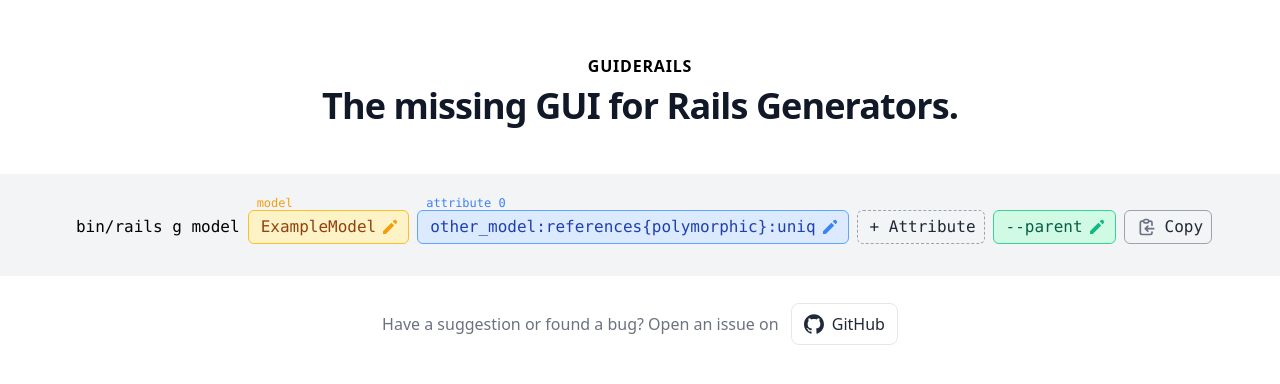
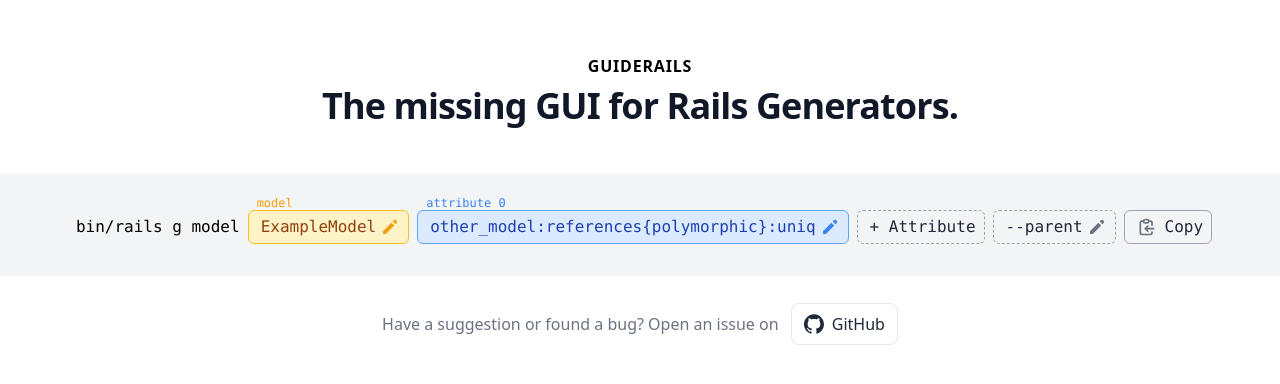
Before and after one commit to wasabigeek/railshelp, a Next.js app: page / in a window 1280 px wide. Shown: the part 106-490 px from the top of the page. Built offline with nearby package versions, Linux system fonts and the light colour scheme.

Commit message:
fix: Set color of parent attribute correctly

```diff
--- a/pages/index.js
+++ b/pages/index.js
@@ -165,8 +165,8 @@ export default function Home() {
                 />
                 <Pill
                   text={`--parent ${parentName.value}`}
-                  baseColor={parentName ? "green" : "gray"}
-                  borderStyle={parentName ? "solid" : "dashed"}
+                  baseColor={parentName.value ? "green" : "gray"}
+                  borderStyle={parentName.value ? "solid" : "dashed"}
                   onClick={toggleParentEditor}
                 />
                 <Pill
```
